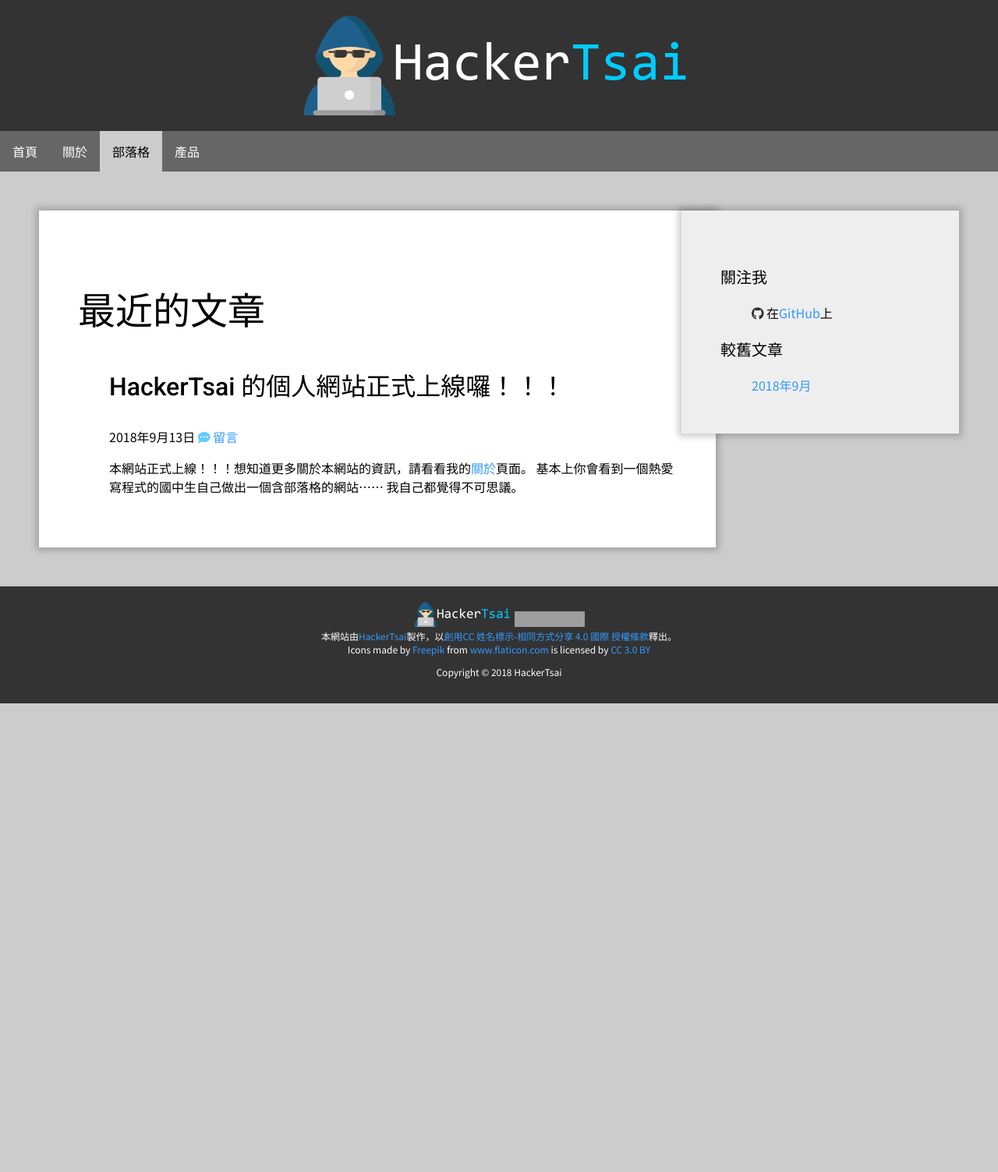
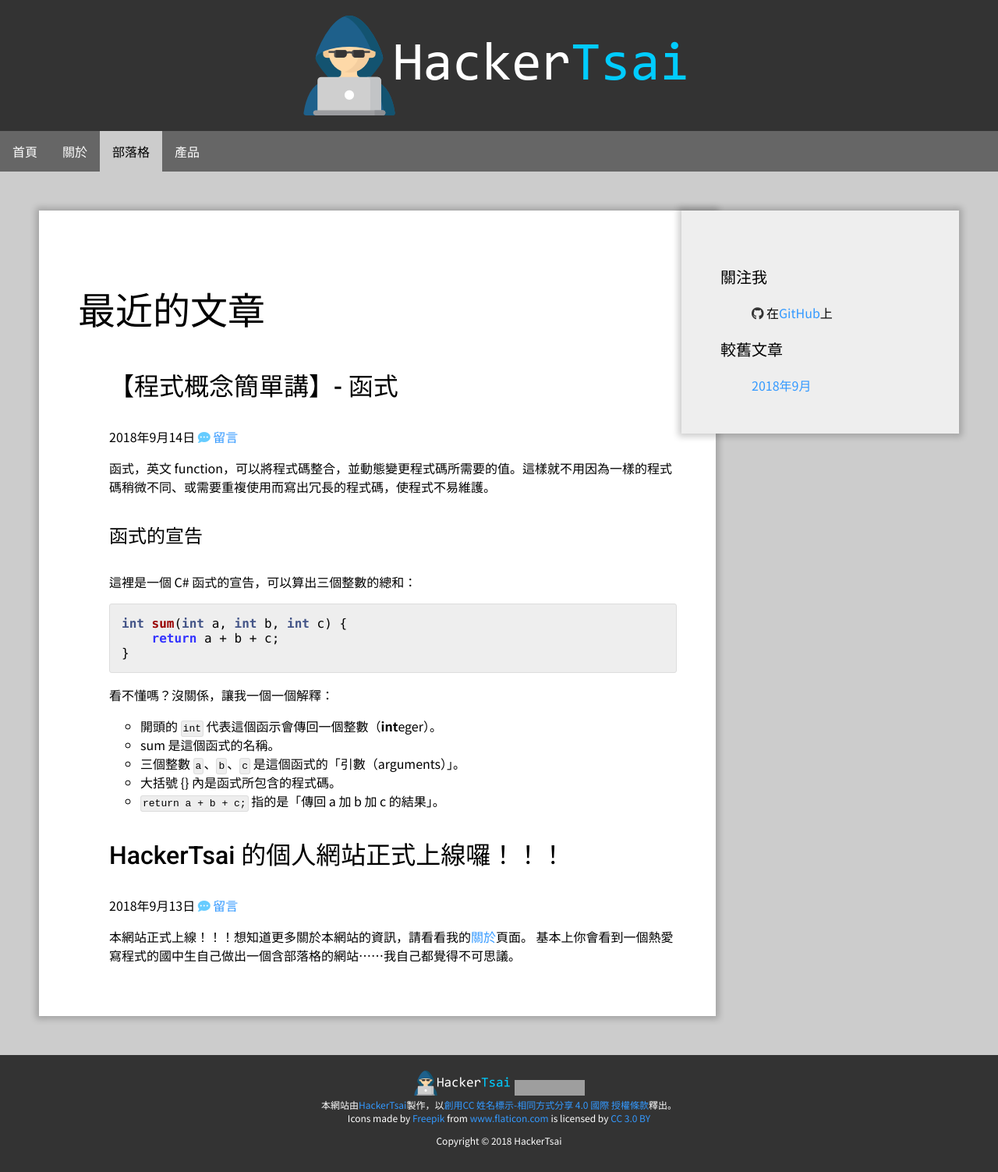
Before and after one commit to HackerTsai/hackertsai.github.io, a Jekyll site: the page built from blog.html, in a window 1280 px wide. Shown: the whole page at 78% size. Built offline with Jekyll 4.4.1, drawn with Linux system fonts in a browser that asks for light colours; nearby versions of some CDN libraries; comment, search, counter and statistics services are not loaded; before the commit the page ends 902 px from its top, so only the background shows below that; grey boxes are pictures that could not be loaded.

Commit message:
Create a new post & Change some code block styles

````diff
--- /dev/null
+++ b/_posts/2018-09-14-easy-explain-code-function.md
@@ -0,0 +1,83 @@
+---
+layout: post
+comments: true
+title: 【程式概念簡單講】- 函式
+---
+函式，英文 function，可以將程式碼整合，並動態變更程式碼所需要的值。這樣就不用因為一樣的程式碼稍微不同、或需要重複使用而寫出冗長的程式碼，使程式不易維護。
+#### 函式的宣告
+這裡是一個 C# 函式的宣告，可以算出三個整數的總和：
+```csharp
+int sum(int a, int b, int c) {
+    return a + b + c;
+}
+```
+看不懂嗎？沒關係，讓我一個一個解釋：
+- 開頭的 `int` 代表這個函示會傳回一個整數（**int**eger）。
+- sum 是這個函式的名稱。
+- 三個整數 `a`、`b`、`c` 是這個函式的「引數（arguments）」。
+- 大括號 {} 內是函式所包含的程式碼。
+- `return a + b + c;` 指的是「傳回 a 加 b 加 c 的結果」。
+
+還看不懂？我用虛擬碼寫一次：
+```
+傳回類型整數 加總(整數 a, 整數 b, 整數 c) {
+    傳回 a + b + c
+}
+```
+容易理解多了吧！
+#### 函式的使用
+那我們要如何使用函式呢？很簡單，函式宣告完成後，使用 `sum(30, 26, 19);` 就可以了。
+請注意，不一定要是「30, 26, 19」，可以是你想要加總的任何整數。
+
+使用函式的動作我們稱為「呼叫函式（call function）」。
+#### 發生了什麼？
+當你使用 `sum(30, 26, 19);` 時，函式做了什麼？事實上，引數 `a`、`b`、`c` 依照順序被分別替換成 `30`、`26`、`19`，並以這個值執行它們應該執行的程式碼，也就是：
+```csharp
+return 30 + 26 + 19;
+```
+那括號裡的 `30`、`26`、`19` 有一個名字，叫「參數（parameters）」。
+
+但大家一定還是搞不懂「傳回」是什麼意思，讓我來舉個例子：
+```csharp
+Console.WriteLine(sum(30, 26, 19)); // 輸出 30 + 26 + 19 的結果
+```
+這段程式實際上會執行：
+```csharp
+Console.WriteLine(30 + 26 + 19); // 輸出 30 + 26 + 19 的結果
+```
+也就是說，呼叫函式的動作會被替換成函式傳回的結果。
+
+以下是完整的 C# 程式碼，供大家參考：
+```csharp
+using System;
+
+class Program {
+
+    static void Main(string[] args) {
+        Console.WriteLine(sum(30, 26, 19));
+    }
+
+    int sum(int a, int b, int c) {
+        return a + b + c;
+    }
+}
+```
+以下再補充 Python 和 JavaScript 的程式碼：
+
+Python:
+```python
+def sum(a, b, c):
+    return a + b + c
+
+print(sum(30, 26, 19))
+```
+JavaScript:
+```javascript
+function sum(var a, var b, var c) {
+    return a + b + c;
+}
+console.log(sum(30, 26, 19));
+```
+注意 Python 和 JavaScript 在宣告函式時不需要指定傳回型別，取而代之的是 `def`（Python）和 `function`（JavaScript）表明這是宣告的動作。
+
+以上就是我對於函式的說明，相信大家是不是對它更加了解了呢？如果我的說明有誤，也煩請各位大大在下面留言指正，並繼續關注我喔！
--- a/_sass/_syntax-highlighting.scss
+++ b/_sass/_syntax-highlighting.scss
@@ -1,17 +1,30 @@
 /**
  * Syntax highlighting styles
  */
+code.highlighter-rouge {
+  padding: 2px;
+  background-color: #eee;
+  border: 1px solid #ddd;
+  border-radius: 3px 3px;
+}
+
+pre.highlight {
+  padding: 15px;
+  background-color: #eee;
+  border: 1px solid #ddd;
+  border-radius: 3px 3px;
+  code {
+    font-family: Consolas, "Lucida Console", "Noto Sans TC", monospace;
+    font-size: 16px;
+  }
+}
+
 .highlight {
-  background: #fff;
-
-  .highlighter-rouge & {
-    background: #eef;
-  }
 
   .c     { color: #998; font-style: italic } // Comment
   .err   { color: #a61717; background-color: #e3d2d2 } // Error
-  .k     { font-weight: bold } // Keyword
-  .o     { font-weight: bold } // Operator
+  .k     { color: #33f; font-weight: bold } // Keyword
+  .o     { color: #33f; font-weight: bold } // Operator
   .cm    { color: #998; font-style: italic } // Comment.Multiline
   .cp    { color: #999; font-weight: bold } // Comment.Preproc
   .c1    { color: #998; font-style: italic } // Comment.Single
@@ -25,13 +38,13 @@
   .gi .x { color: #000; background-color: #afa } // Generic.Inserted.Specific
   .go    { color: #888 } // Generic.Output
   .gp    { color: #555 } // Generic.Prompt
-  .gs    { font-weight: bold } // Generic.Strong
+  .gs    { color: #33f; font-weight: bold } // Generic.Strong
   .gu    { color: #aaa } // Generic.Subheading
   .gt    { color: #a00 } // Generic.Traceback
-  .kc    { font-weight: bold } // Keyword.Constant
-  .kd    { font-weight: bold } // Keyword.Declaration
-  .kp    { font-weight: bold } // Keyword.Pseudo
-  .kr    { font-weight: bold } // Keyword.Reserved
+  .kc    { color: #33f; font-weight: bold } // Keyword.Constant
+  .kd    { color: #33f; font-weight: bold } // Keyword.Declaration
+  .kp    { color: #33f; font-weight: bold } // Keyword.Pseudo
+  .kr    { color: #33f; font-weight: bold } // Keyword.Reserved
   .kt    { color: #458; font-weight: bold } // Keyword.Type
   .m     { color: #099 } // Literal.Number
   .s     { color: #d14 } // Literal.String
@@ -45,7 +58,7 @@
   .nn    { color: #555 } // Name.Namespace
   .nt    { color: #000080 } // Name.Tag
   .nv    { color: #008080 } // Name.Variable
-  .ow    { font-weight: bold } // Operator.Word
+  .ow    { color: #33f; font-weight: bold } // Operator.Word
   .w     { color: #bbb } // Text.Whitespace
   .mf    { color: #099 } // Literal.Number.Float
   .mh    { color: #099 } // Literal.Number.Hex
--- a/_sass/post-style.scss
+++ b/_sass/post-style.scss
@@ -6,7 +6,7 @@
   box-shadow: 0 0 8px 4px rgba(0, 0, 0, 0.2);
 }
 
-.post-list li {
+.post-list>li {
   list-style-type: none;
 }
 
@@ -16,13 +16,6 @@
 
 .post-link:hover {
   color: #666;
-}
-
-.highlighter-rouge, .highlight pre {
-  padding: 5px;
-  background-color: #eee;
-  border: 2px solid #ddd;
-  border-radius: 3px 3px;
 }
 
 .sidebar {
--- a/assets/css/styles.scss
+++ b/assets/css/styles.scss
@@ -1,8 +1,8 @@
 ---
 ---
+@import "https://fonts.googleapis.com/earlyaccess/notosanstc";
+@import "https://fonts.googleapis.com/css?family=Roboto:100,300,400,500,700,900";
+@import "syntax-highlighting";
 @import "main";
 @import "navbar-style";
 @import "post-style";
-@import "syntax-highlighting";
-@import "https://fonts.googleapis.com/earlyaccess/notosanstc";
-@import "https://fonts.googleapis.com/css?family=Roboto:100,300,400,500,700,900";
````
Also changed, not shown: _posts/2018-09-13-site-of-hackertsai-is-online.md (+1 -1 lines).
